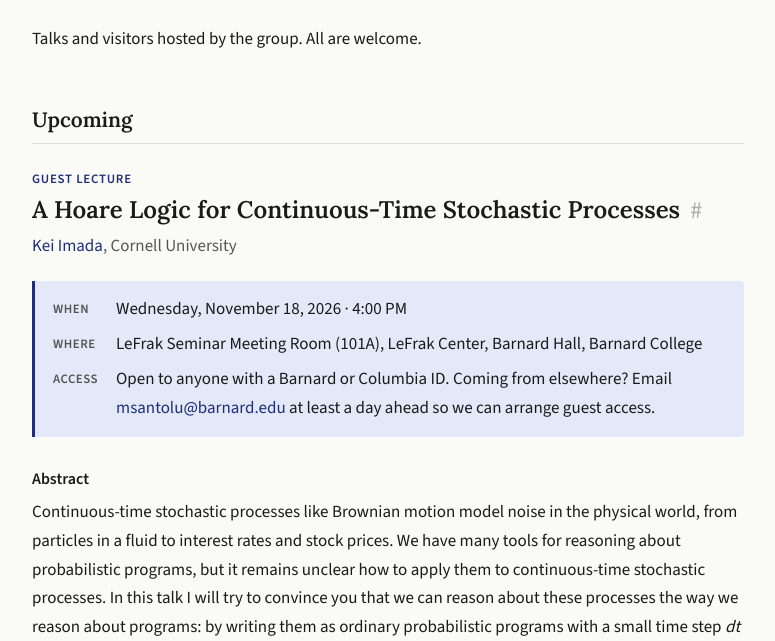
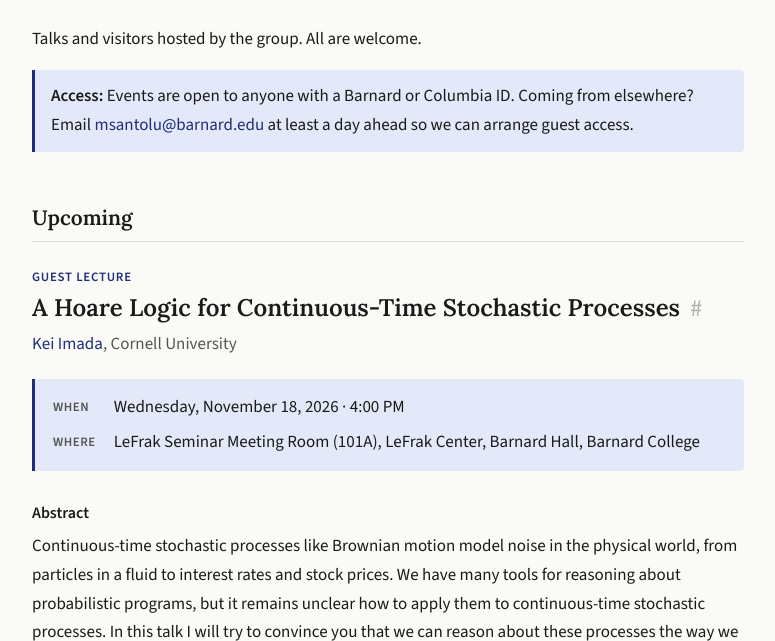
Before and after one commit to Barnard-PL-Labs/pl-website-demo, a plain HTML site: page index.html in a window 1280 px wide. Both pictures are taken after a click on the link "EVENTS". Shown: the part 156-797 px from the top of the page, without its empty margins (252-1027 px from the left). Drawn offline with nearby package versions, Linux system fonts and the light colour scheme.

Commit message:
Move access note to top of Events page
Co-Authored-By: Claude Fable 5.2 <noreply@anthropic.com>

```diff
--- a/index.html
+++ b/index.html
@@ -586,6 +586,13 @@
 
     <p>Talks and visitors hosted by the group. All are welcome.</p>
 
+    <div class="callout">
+      <strong>Access:</strong> Events are open to anyone with a Barnard or Columbia ID.
+      Coming from elsewhere? Email
+      <a href="mailto:msantolu@barnard.edu">msantolu@barnard.edu</a> at least a day ahead
+      so we can arrange guest access.
+    </div>
+
     <!-- TODO: mailing list signup. To be added to the mailing list to hear about events, we would need to make a mailing list... -->
 
     <h2>Upcoming</h2>
@@ -607,12 +614,6 @@
         <dd><time datetime="2026-11-18T16:00-05:00">Wednesday, November 18, 2026 &middot; 4:00 PM</time></dd>
         <dt>Where</dt>
         <dd>LeFrak Seminar Meeting Room (101A), LeFrak Center, Barnard Hall, Barnard College</dd>
-        <dt>Access</dt>
-        <dd>
-          Open to anyone with a Barnard or Columbia ID. Coming from elsewhere? Email
-          <a href="mailto:msantolu@barnard.edu">msantolu@barnard.edu</a> at least a day ahead
-          so we can arrange guest access.
-        </dd>
       </dl>
 
       <h4>Abstract</h4>
```
